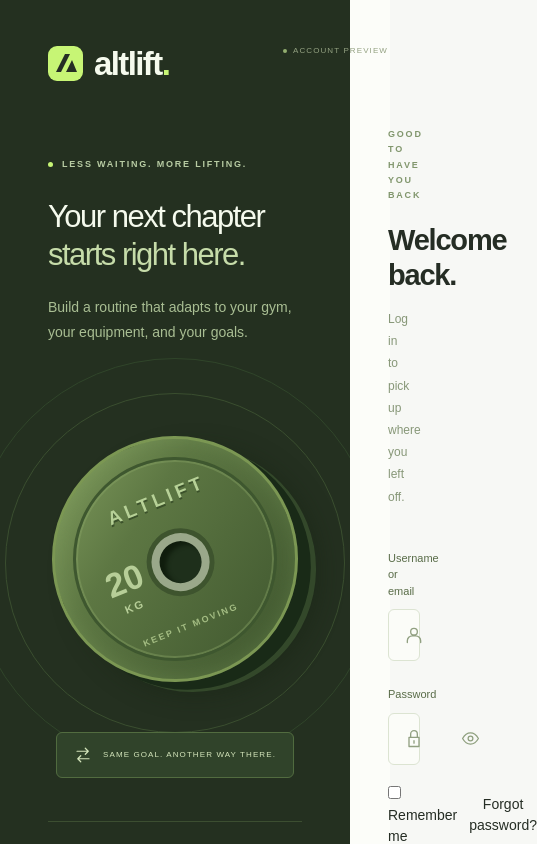
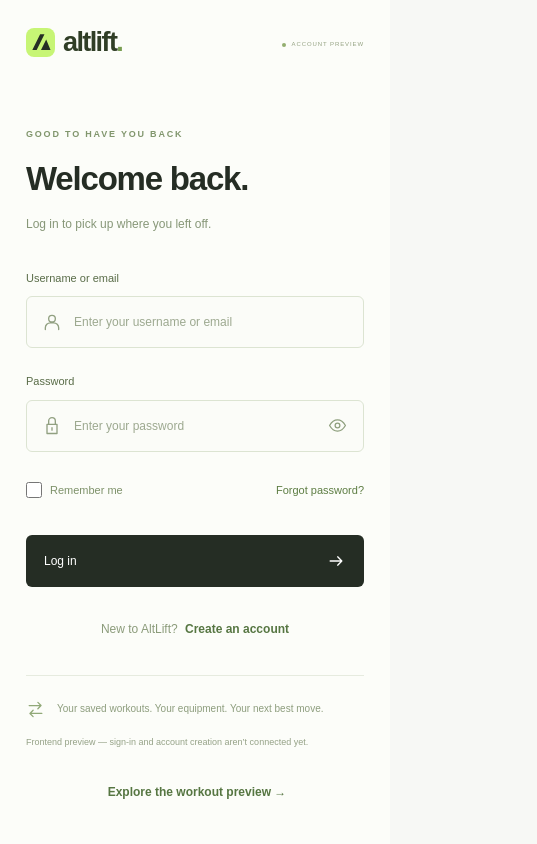
Before and after one commit to joshboyye/AltLift, a React (Vite) app in the folder client/: page / in a window 390 px wide. Shown: the top 844 px of the page, 537 px wide, since content can reach past the window. Built offline with nearby package versions, Linux system fonts and the light colour scheme.

Commit message:
Update AuthPage.css
finished making the login page

```diff
--- a/client/src/components/AuthPage.css
+++ b/client/src/components/AuthPage.css
@@ -400,3 +400,338 @@
   gap: 12px;
   margin-top: 19px;
 }
+
+.auth-remember {
+  display: inline-flex;
+  align-items: center;
+  gap: 8px;
+  font-size: 11px;
+  color: #7d9169;
+  cursor: pointer;
+  min-height: 36px;
+}
+.auth-remember > input {
+  margin: 0;
+  width: 16px;
+  height: 16px;
+  accent-color: var(--auth-green);
+  cursor: pointer;
+}
+.auth-text-button {
+  color: #5d7d43;
+  font-size: 11px !important;
+  font-weight: 500 !important;
+  background: transparent;
+  padding: 11px 0;
+}
+.auth-text-button:hover {
+  text-decoration: underline;
+  text-underline-offset: 4px;
+}
+.auth-submit {
+  display: flex;
+  align-items: center;
+  justify-content: space-between;
+  min-height: 52px;
+  width: 100%;
+  background: var(--auth-ink);
+  color: #fff;
+  padding: 15px 18px;
+  margin-top: 26px;
+  border-radius: 6px;
+  font-size: 12px !important;
+  font-weight: 500 !important;
+  transition: background 0.15s;
+}
+.auth-submit:hover {
+  background: #405735;
+}
+.auth-submit:active {
+  background: #1d2b17;
+}
+.auth-notice {
+  font-size: 11px;
+  line-height: 1.9;
+  padding: 14px 15px;
+  border-radius: 6px;
+  border: 1px solid #dae5cd;
+  background: #edf3e5;
+  color: #627d4a;
+  margin-top: 16px !important;
+}
+.auth-switch {
+  font-size: 12px;
+  color: #8b9b7a;
+  text-align: center;
+  line-height: 1.9;
+  margin-top: 31px !important;
+}
+.auth-switch > a {
+  font-weight: 600;
+  color: var(--auth-green);
+  text-decoration: none;
+  margin-left: 4px;
+}
+.auth-switch > a:hover {
+  text-decoration: underline;
+}
+.auth-form-footer {
+  display: flex;
+  align-items: center;
+  gap: 12px;
+  color: #91a978;
+  border-top: 1px solid #e6ebdf;
+  margin-top: 34px;
+  padding-top: 24px;
+}
+.auth-form-footer > p {
+  font-size: 10px;
+  color: #8d9d7d;
+  line-height: 1.8;
+}
+.auth-preview-note {
+  font-size: 9px;
+  color: #95a287;
+  line-height: 1.8;
+  margin-top: 15px !important;
+}
+.auth-content-footer {
+  font-size: 7px;
+  letter-spacing: 1.5px;
+  color: #a0ad92;
+  text-transform: uppercase;
+  width: 100%;
+  max-width: 456px;
+  margin-inline: auto;
+  padding-top: 24px;
+}
+.auth-signup {
+  padding-top: 47px;
+  padding-bottom: 25px;
+}
+.auth-signup .auth-form {
+  margin-top: 28px;
+}
+.auth-signup .auth-field {
+  margin-top: 21px;
+}
+.auth-signup .auth-field:first-child {
+  margin-top: 0;
+}
+.auth-signup .auth-switch {
+  margin-top: 25px !important;
+}
+.auth-signup .auth-form-footer {
+  margin-top: 26px;
+  padding-top: 20px;
+}
+
+@media (min-width: 1500px) {
+  .auth-story {
+    padding: 52px 60px 40px;
+  }
+  .auth-story-copy {
+    padding-top: 85px;
+  }
+  .auth-story h2 {
+    font-size: 44px;
+  }
+  .auth-art {
+    min-height: 380px;
+  }
+  .auth-plate {
+    width: 276px;
+    height: 276px;
+  }
+  .auth-plate-ridge {
+    inset: 21px;
+  }
+  .auth-plate-wordmark {
+    left: 63px;
+    top: 29px;
+  }
+  .auth-plate-hole {
+    left: 85px;
+    top: 86px;
+  }
+  .auth-plate-weight {
+    top: 95px;
+    left: 31px;
+  }
+  .auth-plate-caption {
+    bottom: 28px;
+    left: 47px;
+  }
+}
+@media (max-width: 1050px) {
+  .auth-page {
+    grid-template-columns: minmax(300px, 39%) minmax(0, 1fr);
+  }
+  .auth-story {
+    padding: 34px 29px 30px;
+  }
+  .auth-story-copy {
+    padding-top: 70px;
+  }
+  .auth-story h2 {
+    font-size: 31px;
+    letter-spacing: -1.1px;
+  }
+  .auth-story-copy > p:last-child {
+    font-size: 12px;
+  }
+  .auth-story-break {
+    display: none;
+  }
+  .auth-content {
+    padding: 32px 36px 28px;
+  }
+  .auth-form-heading h1 {
+    font-size: 30px;
+  }
+  .auth-form-heading > p:last-child {
+    font-size: 11px;
+  }
+  .auth-plate {
+    width: 222px;
+    height: 222px;
+  }
+  .auth-plate-ridge {
+    inset: 15px;
+  }
+  .auth-plate-wordmark {
+    top: 20px;
+    left: 47px;
+    font-size: 16px;
+  }
+  .auth-plate-hole {
+    top: 66px;
+    left: 64px;
+    width: 54px;
+    height: 54px;
+  }
+  .auth-plate-weight {
+    top: 75px;
+    left: 22px;
+    font-size: 30px;
+  }
+  .auth-plate-caption {
+    left: 29px;
+    bottom: 23px;
+    font-size: 8px;
+  }
+  .auth-orbit-one {
+    width: 285px;
+    height: 285px;
+  }
+  .auth-orbit-two {
+    width: 350px;
+    height: 350px;
+  }
+  .auth-art-label {
+    font-size: 6px;
+    letter-spacing: 0.8px;
+    gap: 7px;
+    padding-inline: 13px;
+  }
+  .auth-story-footer p {
+    font-size: 12px;
+  }
+  .auth-story-footer > span {
+    font-size: 6px;
+    letter-spacing: 1px;
+  }
+}
+@media (max-width: 760px) {
+  .auth-page {
+    display: block;
+  }
+  .auth-story {
+    display: none;
+  }
+  .auth-content {
+    min-height: 100svh;
+    padding: 28px 26px 23px;
+  }
+  .auth-topbar {
+    justify-content: space-between;
+    max-width: 456px;
+  }
+  .auth-mobile-brand {
+    display: block;
+    color: #303e26;
+  }
+  .auth-page .brand {
+    font-size: 27px;
+  }
+  .auth-page .brand-mark {
+    width: 29px;
+    height: 29px;
+    border-radius: 8px;
+    margin-right: 8px;
+  }
+  .auth-page .brand-mark svg {
+    width: 26px;
+    height: 26px;
+  }
+  .auth-page .brand-dot {
+    color: #789d51;
+  }
+  .auth-preview-badge {
+    font-size: 6px;
+    letter-spacing: 0.9px;
+  }
+  .auth-form-area {
+    padding-top: 65px;
+    padding-bottom: 35px;
+  }
+  .auth-form-heading h1 {
+    font-size: 33px;
+    padding-top: 17px;
+  }
+  .auth-form-heading > p:last-child {
+    font-size: 12px;
+  }
+  .auth-form {
+    margin-top: 34px;
+  }
+  .auth-content-footer {
+    padding-top: 18px;
+    font-size: 6px;
+  }
+  .auth-signup {
+    padding-top: 43px;
+  }
+}
+@media (max-width: 380px) {
+  .auth-content {
+    padding-inline: 21px;
+  }
+  .auth-form-heading h1 {
+    font-size: 29px;
+  }
+  .auth-form-heading > p:last-child {
+    font-size: 11px;
+  }
+  .auth-form-options {
+    gap: 8px;
+  }
+  .auth-remember,
+  .auth-text-button {
+    font-size: 10px !important;
+  }
+  .auth-input-wrap {
+    gap: 10px;
+    padding-left: 12px;
+  }
+  .auth-input-wrap > input {
+    font-size: 11px;
+  }
+}
+@media (prefers-reduced-motion: reduce) {
+  .auth-page *,
+  .auth-page *::before,
+  .auth-page *::after {
+    transition: none !important;
+  }
+}
```
